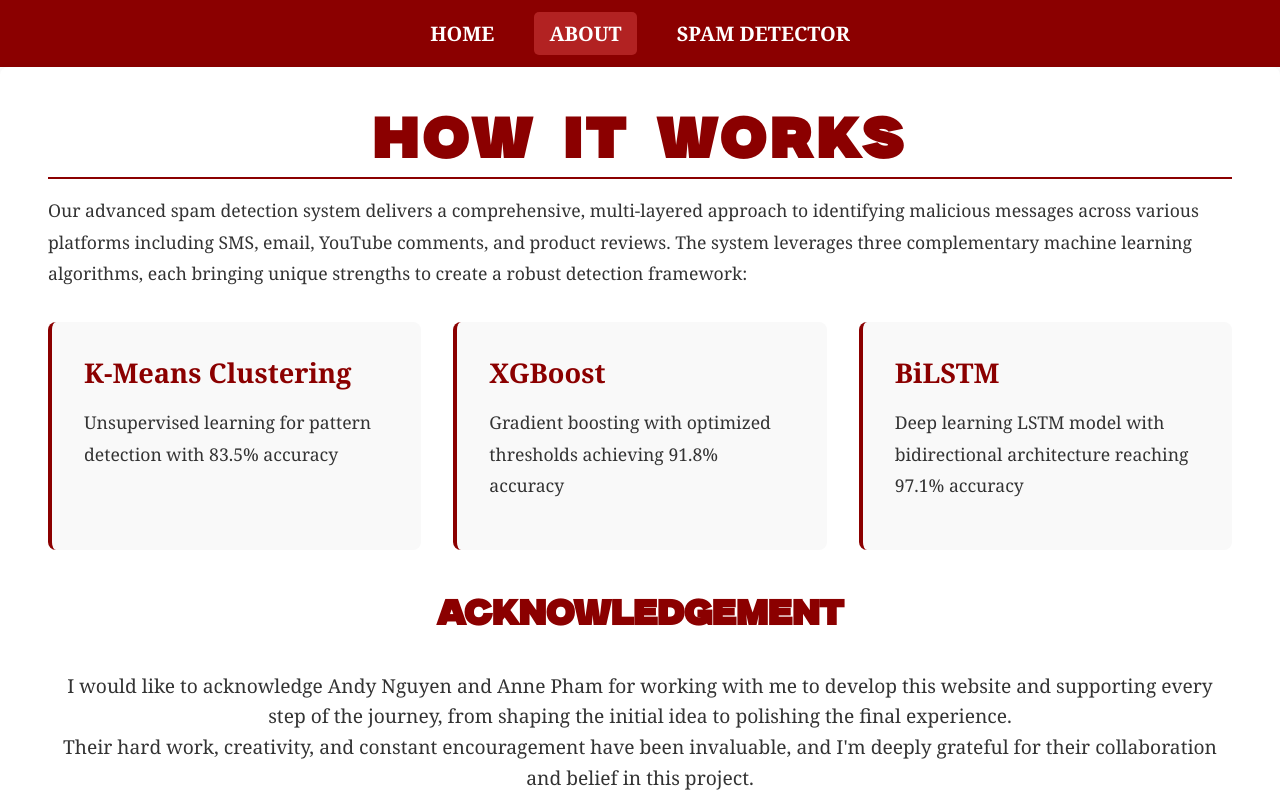
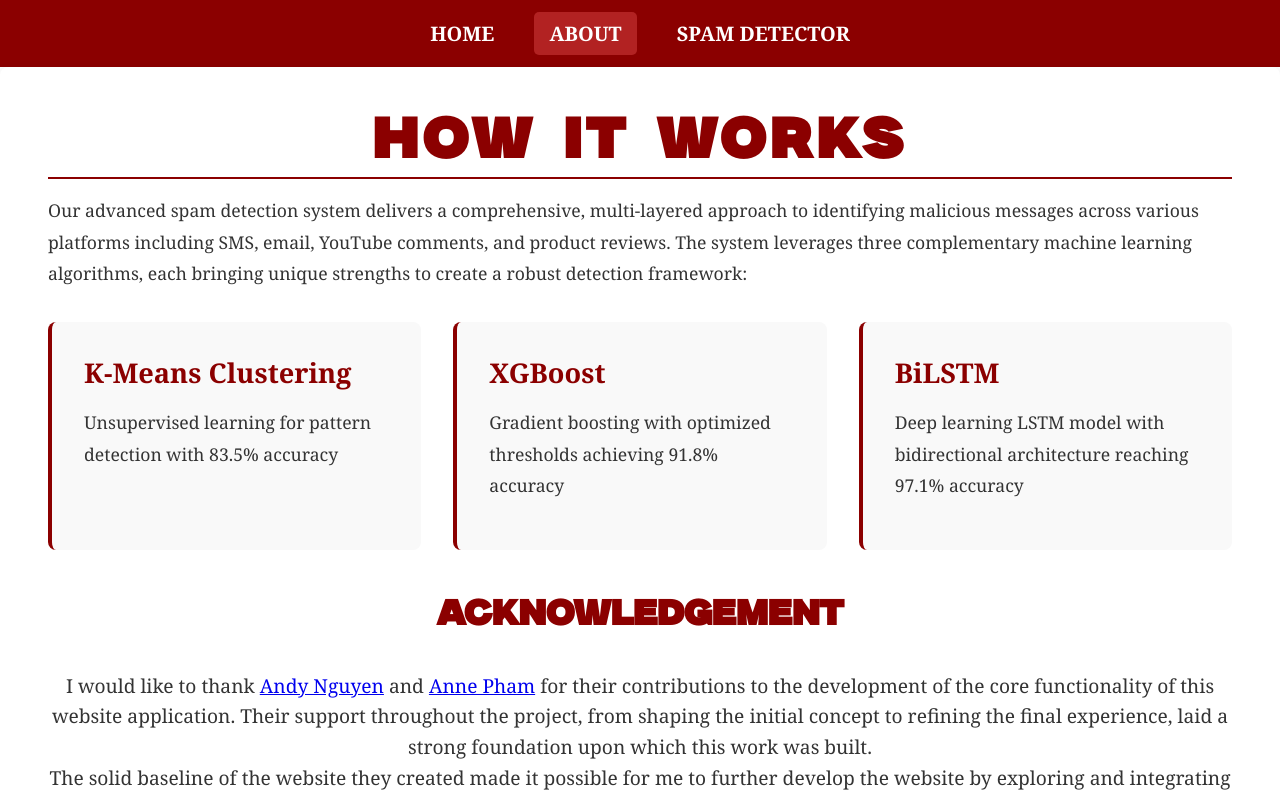
Before and after one commit to NevanPham/HackTheStack, a React (Vite) app in the folder spam-detection-app/: page /about in a window 1280 px wide. Shown: the top 799 px of the page. Built offline with nearby package versions, Linux system fonts and the light colour scheme.

Commit message:
Update acknowledgments in About page
Revised the About page to include LinkedIn links for Andy Nguyen and Anne Pham, clarified their contributions to the website's core functionality, and explained the subsequent development of security vulnerabilities for educational purposes.

```diff
--- a/spam-detection-app/src/pages/About.jsx
+++ b/spam-detection-app/src/pages/About.jsx
@@ -33,12 +33,28 @@ function About() {
         <div className="about-description">
           <br />
           <p>
-            I would like to acknowledge Andy Nguyen and Anne Pham for working with me to develop this website and supporting every step of
-            the journey, from shaping the initial idea to polishing the final experience.
+            I would like to thank{' '}
+            <a
+              href="https://www.linkedin.com/in/minhan6559/"
+              target="_blank"
+              rel="noopener noreferrer"
+            >
+              Andy Nguyen
+            </a>{' '}
+            and{' '}
+            <a
+              href="https://www.linkedin.com/in/annetranhpham/"
+              target="_blank"
+              rel="noopener noreferrer"
+            >
+              Anne Pham
+            </a>{' '}
+            for their contributions to the development of the core functionality of this website application. Their support throughout the project, from shaping the
+            initial concept to refining the final experience, laid a strong foundation upon which this work was built.
           </p>
           <p>
-            Their hard work, creativity, and constant encouragement have been invaluable, and I&apos;m deeply grateful for their
-            collaboration and belief in this project.
+            The solid baseline of the website they created made it possible for me to further develop the website by exploring and integrating intentional security
+            vulnerabilities as part of a hands-on learning experience.
           </p>
           <br />
         </div>
```
